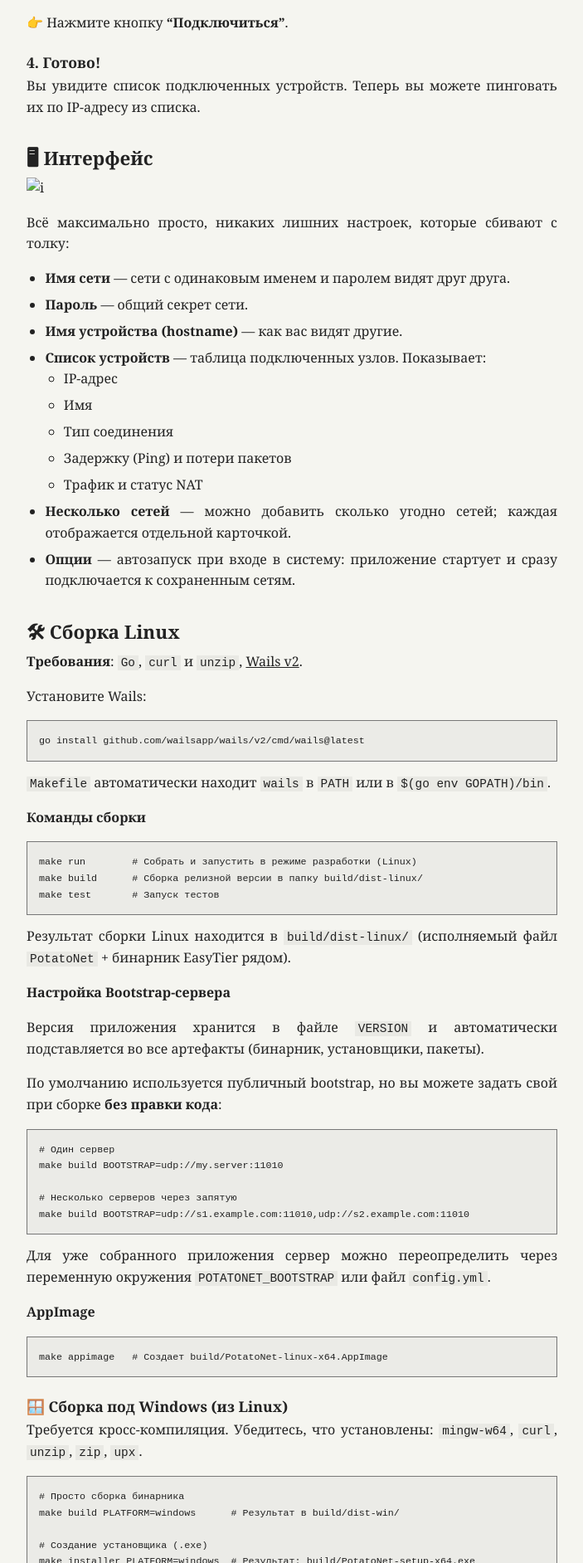
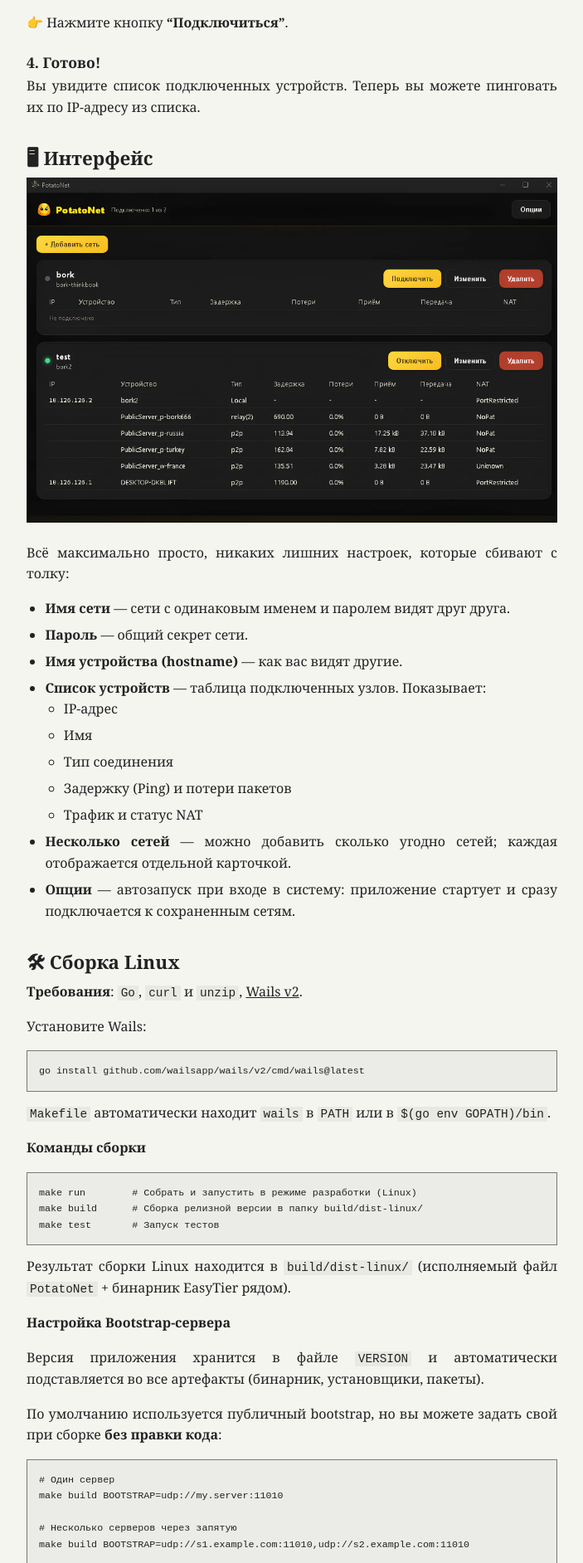
Before and after one commit to ShadowCHuyna/blog, a Jekyll site: the page built from _projects/07_potatonet.md, in a window 1280 px wide. Shown: the part 1338-3222 px from the top of the page at 83% size, without its empty margins (288-991 px from the left). Built offline with Jekyll 4.4.1, drawn with Linux system fonts in a browser that asks for light colours.

Commit message:
Update 07_potatonet.md

```diff
--- a/_projects/07_potatonet.md
+++ b/_projects/07_potatonet.md
@@ -52,7 +52,7 @@
 
 ## 🖥 Интерфейс
 
-![i](assets/imgs/screen.webp)
+![i](/assets/imgs/screen.webp)
 
 Всё максимально просто, никаких лишних настроек, которые сбивают с толку:
 
```
